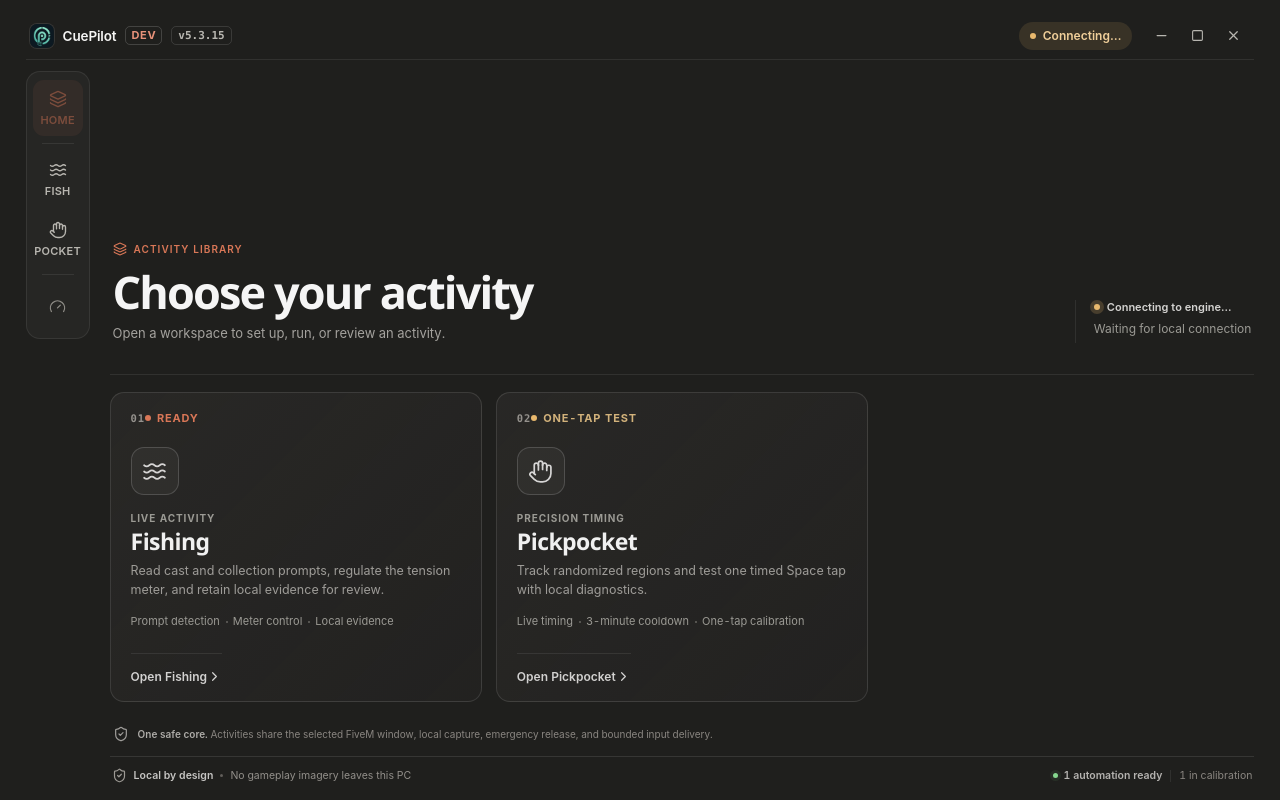
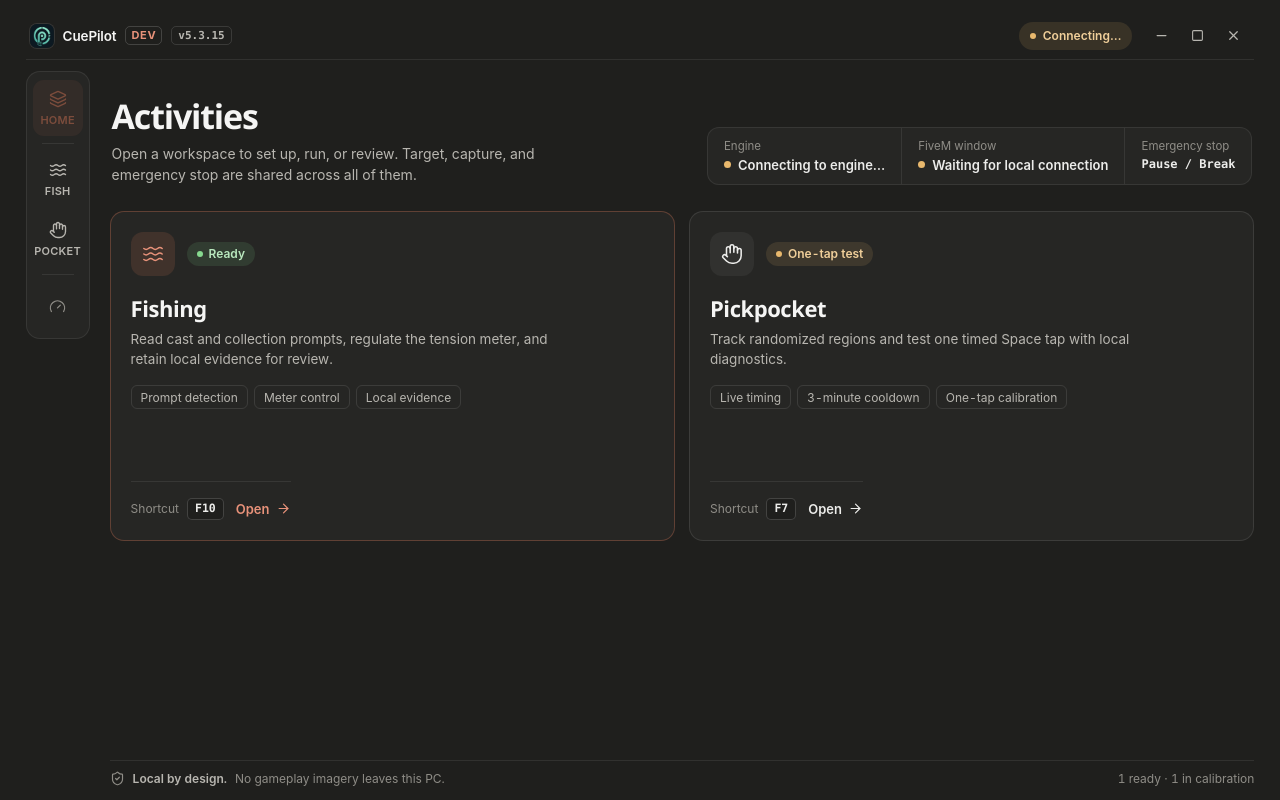
Before and after one commit to Blazzer10200/CuePilot, a Svelte app in the folder ui/: page / in a window 1280 px wide. Built offline with nearby package versions, Linux system fonts and the light colour scheme.

Commit message:
UI polish phase 4: home — Activities header with status strip, 2-column cards with status pills, chips and live shortcuts, computed availability footer

```diff
--- a/ui/src/App.svelte
+++ b/ui/src/App.svelte
@@ -761,7 +761,7 @@
   {/if}
 
   {#if selectedActivity === null}
-    <ActivityPicker engineConnected={engine.connected} {targetValid} focusActivity={homeFocusActivity} onselect={selectActivity} />
+    <ActivityPicker engineConnected={engine.connected} {targetValid} focusActivity={homeFocusActivity} shortcuts={{ fishing: hotkeyDisplay(engine.snapshot?.settings.startStop ?? defaultShortcuts.fishing), pickpocket: hotkeyDisplay(engine.snapshot?.settings.pickpocketStartStop ?? defaultShortcuts.pickpocket) }} onselect={selectActivity} />
   {:else if fishingSelected}
 
   <section class="hero" aria-labelledby="state-heading">
--- a/ui/src/app.css
+++ b/ui/src/app.css
@@ -508,98 +508,97 @@ button:active:not(:disabled) {
 }
 
 .activity-intro {
-  flex: 1 0 auto;
-  min-height: 210px;
-  padding: 42px 3px 31px;
-  border-bottom: 1px solid var(--line);
+  padding: 28px 2px 26px;
   display: flex;
   align-items: flex-end;
   justify-content: space-between;
-  gap: 48px;
-}
-
-.activity-intro > div {
-  max-width: 690px;
+  gap: 32px;
 }
 
 .activity-intro h1 {
-  margin: 13px 0 8px;
-  color: #f5f5f5;
+  margin: 0;
+  color: var(--text-strong);
   font-family: "Segoe UI Variable Display", "Segoe UI", sans-serif;
-  font-size: clamp(32px, 4vw, 45px);
-  font-weight: 690;
-  line-height: 1.02;
-  letter-spacing: -0.042em;
-}
-
-.activity-intro > div > p:last-child {
-  max-width: 62ch;
-  margin: 0;
-  color: #a4a29e;
+  font-size: var(--fs-display);
+  font-weight: 680;
+  line-height: 1.05;
+  letter-spacing: -0.035em;
+}
+
+.activity-intro p {
+  max-width: 56ch;
+  margin: 8px 0 0;
+  color: var(--text-2);
+  font-size: var(--fs-title);
+  line-height: 1.5;
+  text-wrap: pretty;
+}
+
+.library-status {
+  flex-shrink: 0;
+  display: flex;
+  border: 1px solid var(--line);
+  border-radius: var(--radius-lg);
+  background: var(--panel);
+  overflow: hidden;
+}
+
+.library-status > div {
+  padding: 11px 16px;
+  display: grid;
+  gap: 4px;
+  align-content: start;
+}
+
+.library-status > div + div {
+  border-left: 1px solid var(--line);
+}
+
+.library-status span {
+  color: var(--text-3);
+  font-size: 11.5px;
+}
+
+.library-status strong {
+  display: flex;
+  align-items: center;
+  gap: 7px;
+  color: var(--text);
   font-size: 13px;
-  line-height: 1.55;
-}
-
-.library-status {
-  min-width: 166px;
-  padding: 0 0 5px 18px;
-  border-left: 1px solid var(--line);
-  display: grid;
-  gap: 6px;
-}
-
-.library-status span {
-  display: inline-flex;
-  align-items: center;
-  gap: 7px;
-  color: #d4d3d1;
-  font-size: 11px;
   font-weight: 600;
-}
-
-.library-status span i {
-  width: 6px;
-  height: 6px;
+  white-space: nowrap;
+}
+
+.library-status strong i {
+  width: 7px;
+  height: 7px;
+  flex-shrink: 0;
   border-radius: 50%;
-  background: var(--accent);
-  box-shadow: 0 0 0 4px rgba(217, 119, 87, 0.06);
-}
-
-.library-status small {
-  color: var(--text-muted);
-  font-size: 12px;
-  line-height: 1.5;
-  max-width: 27ch;
-}
-
-.library-status.offline span i {
-  background: var(--warning);
-  box-shadow: 0 0 0 4px var(--muted-warning);
+}
+
+.library-status i.success { background: var(--success); }
+.library-status i.warning { background: var(--warning); }
+
+.library-status kbd {
+  color: var(--text);
+  font: 600 var(--fs-caption)/1.2 "Cascadia Code", Consolas, monospace;
+  white-space: nowrap;
 }
 
 .activity-grid {
-  flex: 0 0 auto;
-  padding: 17px 0 14px;
-  display: grid;
-  grid-template-columns: repeat(3, minmax(0, 1fr));
+  margin-bottom: 14px;
+  display: grid;
+  grid-template-columns: repeat(2, minmax(0, 1fr));
   gap: 14px;
 }
 
-.activity-card.preview::after { background: #d97757; }
-.activity-card.preview .activity-card__status,
-.activity-card.preview .activity-card__icon { color: #d97757; }
-.activity-card.preview .activity-card__status i { background: #d97757; }
-
 .activity-card {
-  position: relative;
-  min-height: 310px;
-  max-height: 460px;
-  padding: 18px 20px 17px;
-  overflow: hidden;
-  border: 1px solid rgba(255, 255, 255, 0.115);
-  border-radius: 14px;
+  min-height: 330px;
+  padding: 20px;
+  border: 1px solid rgba(255, 255, 255, 0.1);
+  border-radius: var(--radius-card);
   color: var(--text);
-  background: linear-gradient(135deg, rgba(43, 42, 40, 0.82), rgba(36, 35, 34, 0.7));
+  background: var(--panel);
   text-align: left;
   display: flex;
   flex-direction: column;
@@ -607,32 +606,21 @@ button:active:not(:disabled) {
   transition:
     transform var(--dur-base) var(--ease-out),
     border-color var(--dur-base) var(--ease-out),
-    background-color var(--dur-base) var(--ease-out),
-    box-shadow var(--dur-base) var(--ease-out),
-    opacity var(--dur-enter) var(--ease-emphasized);
-}
-
-.activity-card::after {
-  content: "";
-  position: absolute;
-  inset: auto -50px -70px auto;
-  width: 190px;
-  height: 190px;
-  border-radius: 50%;
-  opacity: 0;
-  background: none;
-  pointer-events: none;
+    box-shadow var(--dur-base) var(--ease-out);
+}
+
+.activity-card.ready {
+  border-color: rgba(217, 119, 87, 0.32);
 }
 
 .activity-card:hover {
   transform: translateY(var(--lift-card));
-  border-color: color-mix(in srgb, var(--accent) 34%, transparent);
-  background: linear-gradient(135deg, rgba(46, 45, 43, 0.92), rgba(38, 37, 35, 0.8));
-  box-shadow: 0 14px 32px rgba(0, 0, 0, 0.16);
-}
-
-.activity-card:focus-visible {
-  border-color: color-mix(in srgb, var(--accent) 54%, var(--line-strong));
+  border-color: rgba(255, 255, 255, 0.2);
+  box-shadow: 0 14px 32px rgba(0, 0, 0, 0.22);
+}
+
+.activity-card.ready:hover {
+  border-color: rgba(217, 119, 87, 0.55);
 }
 
 .activity-card:focus-visible {
@@ -644,137 +632,95 @@ button:active:not(:disabled) {
   display: flex;
   align-items: center;
   justify-content: space-between;
-}
-
-.activity-card__number {
-  color: #95928d;
-  font: 600 10.5px/1 "Cascadia Code", Consolas, monospace;
-  letter-spacing: 0.08em;
-}
-
-.activity-card__status {
+  gap: 12px;
+}
+
+.activity-card__icon {
+  width: 44px;
+  height: 44px;
+  border-radius: var(--radius-lg);
+  color: var(--text);
+  background: rgba(255, 255, 255, 0.05);
+  display: grid;
+  place-items: center;
+}
+
+.activity-card.ready .activity-card__icon {
+  color: var(--accent-text);
+  background: var(--accent-bg);
+}
+
+.activity-card__name {
+  margin-top: 20px;
+  color: var(--text-strong);
+  font: 650 var(--fs-card)/1.15 "Segoe UI Variable Display", "Segoe UI", sans-serif;
+  letter-spacing: -0.02em;
+}
+
+.activity-card__description {
+  max-width: 52ch;
+  margin-top: 8px;
+  color: var(--text-2);
+  font-size: var(--fs-body);
+  line-height: 1.5;
+}
+
+.activity-card__capabilities {
+  margin: 16px 0;
+  display: flex;
+  flex-wrap: wrap;
+  gap: 6px;
+}
+
+.activity-card__capabilities span {
   display: inline-flex;
   align-items: center;
+  height: 24px;
+  padding: 0 9px;
+  border: 1px solid rgba(255, 255, 255, 0.1);
+  border-radius: var(--radius-chip);
+  color: var(--text-2);
+  font-size: var(--fs-caption);
+}
+
+.activity-card__footer {
+  margin-top: auto;
+  padding-top: 16px;
+  border-top: 1px solid var(--line);
+  display: flex;
+  align-items: center;
+  justify-content: space-between;
+  gap: 12px;
+}
+
+.activity-card__shortcut {
+  display: inline-flex;
+  align-items: center;
+  gap: 8px;
+  color: var(--text-3);
+  font-size: var(--fs-caption);
+}
+
+.activity-card__shortcut kbd {
+  padding: 4px 7px;
+  border: 1px solid var(--line-strong);
+  border-radius: var(--radius-kbd);
+  background: rgba(0, 0, 0, 0.18);
+  color: var(--text);
+  font: 600 11.5px/1 "Cascadia Code", Consolas, monospace;
+}
+
+.activity-card__action {
+  display: inline-flex;
+  align-items: center;
   gap: 6px;
-  color: #adaba8;
-  font-size: 11px;
-  font-weight: 650;
-  letter-spacing: 0.075em;
-  text-transform: uppercase;
-}
-
-.activity-card__status i {
-  width: 6px;
-  height: 6px;
-  border-radius: 50%;
-  background: #898580;
-  transition: transform var(--dur-fast) var(--ease-out), background-color var(--dur-fast) var(--ease-out), box-shadow var(--dur-base) var(--ease-out);
-}
-
-.activity-card.ready .activity-card__status {
-  color: var(--accent);
-}
-
-.activity-card.observe .activity-card__status {
-  color: var(--accent);
-}
-
-.activity-card.observe .activity-card__status i {
-  background: var(--accent);
-  box-shadow: 0 0 0 3px rgba(217, 119, 87, 0.08);
-}
-
-.activity-card.ready .activity-card__status i {
-  background: var(--accent);
-}
-
-.activity-card.calibration .activity-card__status {
-  color: #d2b27b;
-}
-
-.activity-card.calibration .activity-card__status i {
-  background: var(--warning);
-}
-
-.activity-card__icon {
-  width: 48px;
-  height: 48px;
-  margin-top: 22px;
-  border: 1px solid var(--line-strong);
-  border-radius: 13px;
-  color: #d6d5d4;
-  background: rgba(255, 255, 255, 0.04);
-  display: grid;
-  place-items: center;
-  transition: transform var(--dur-base) var(--ease-emphasized), border-color var(--dur-base) var(--ease-out), background-color var(--dur-base) var(--ease-out);
-}
-
-.activity-card__copy {
-  margin-top: 17px;
-  display: grid;
-}
-
-.activity-card__copy small {
-  color: var(--text-muted);
-  font-size: 10px;
-  font-weight: 650;
-  letter-spacing: 0.09em;
-  text-transform: uppercase;
-}
-
-.activity-card__copy strong {
-  margin-top: 4px;
-  color: #f0f0f0;
-  font: 650 23px/1.15 "Segoe UI Variable Display", "Segoe UI", sans-serif;
-  letter-spacing: -0.025em;
-}
-
-.activity-card__copy > span {
-  max-width: 48ch;
-  margin-top: 8px;
-  color: #9e9c98;
-  font-size: 12.5px;
-  line-height: 1.5;
-}
-
-.activity-card__capabilities {
-  margin-top: 14px;
-  display: flex;
-  flex-wrap: wrap;
-  gap: 5px 13px;
-}
-
-.activity-card__capabilities span {
-  position: relative;
-  color: var(--text-muted);
-  font-size: 11px;
-}
-
-.activity-card__capabilities span + span::before {
-  content: "";
-  position: absolute;
-  left: -7px;
-  top: 50%;
-  width: 2px;
-  height: 2px;
-  border-radius: 50%;
-  background: #666460;
-}
-
-.activity-card__action {
-  margin-top: auto;
-  padding-top: 15px;
-  border-top: 1px solid rgba(255, 255, 255, 0.08);
-  color: #d2d1d0;
-  font-size: 12px;
-  font-weight: 600;
-  display: flex;
-  align-items: center;
-  justify-content: space-between;
-}
-
-.activity-card:hover .activity-card__action {
-  color: var(--accent);
+  color: var(--text);
+  font-size: 13px;
+  font-weight: 620;
+}
+
+.activity-card.ready .activity-card__action {
+  color: var(--accent-text);
 }
 
 .activity-card__action svg {
@@ -785,40 +731,28 @@ button:active:not(:disabled) {
   transform: translateX(3px);
 }
 
-.activity-card:hover .activity-card__icon {
-  color: var(--accent);
-  border-color: color-mix(in srgb, var(--accent) 40%, transparent);
-}
-
-.activity-card.ready:hover .activity-card__status i {
-  box-shadow: 0 0 0 4px rgba(217, 119, 87, 0.08);
-}
-
-.activity-note {
-  padding: 10px 3px 14px;
-  display: flex;
-  align-items: center;
-  gap: 9px;
-  color: #898580;
-}
-
-.activity-note svg {
-  color: #9f9d9a;
-  flex: 0 0 auto;
-}
-
-.activity-note p {
+.home-footer {
+  margin-top: auto;
+  padding-top: 10px;
+  border-top: 1px solid var(--line);
+  display: flex;
+  align-items: center;
+  justify-content: space-between;
+  gap: 16px;
+  color: var(--text-3);
+  font-size: var(--fs-caption);
+}
+
+.home-footer p {
   margin: 0;
-  font-size: 10px;
-}
-
-.activity-note strong {
-  color: #aeaca8;
-  font-weight: 620;
-}
-
-.activity-home__footer {
-  margin-top: auto;
+  display: flex;
+  align-items: center;
+  gap: 8px;
+}
+
+.home-footer strong {
+  color: var(--text-2);
+  font-weight: 600;
 }
 
 .workspace-header {
@@ -884,6 +818,8 @@ main:has(.live-layout) .app-content { gap: 8px; }
 }
 
 @media (max-width: 619px) {
+  .activity-intro { align-items: flex-start; flex-direction: column; }
+  .activity-grid { grid-template-columns: 1fr; }
   .workspace-header { align-items: flex-start; flex-direction: column; }
   .workspace-tools { width: 100%; flex-wrap: wrap; }
 }
@@ -3165,15 +3101,6 @@ summary:focus-visible {
   .status-footer {
     font-size: 10px;
   }
-
-  .activity-intro {
-    min-height: 196px;
-    padding-top: 34px;
-  }
-
-  .activity-card {
-    min-height: 300px;
-  }
 }
 
 @media (max-width: 900px) {
@@ -3209,87 +3136,21 @@ summary:focus-visible {
   }
 
   .activity-intro {
-    min-height: 132px;
-    padding: 22px 3px;
     align-items: center;
-    gap: 24px;
+    gap: 20px;
   }
 
-  .activity-intro h1 {
-    font-size: 30px;
-  }
-
-  .library-status {
-    min-width: 0;
-    padding: 0;
-    border-left: 0;
-    max-width: 210px;
-    flex-shrink: 0;
-  }
-
-  .activity-grid {
-    grid-template-columns: 1fr;
-    gap: 10px;
-  }
-
-  .activity-home .activity-card {
-    min-height: 0;
-    padding: 14px 18px;
-    display: grid;
-    grid-template-columns: 42px minmax(0, 1fr) auto;
-    column-gap: 16px;
-    row-gap: 8px;
-    align-items: center;
-  }
-
-  .activity-card__topline {
-    grid-column: 2 / -1;
-  }
-
-  .activity-card__number,
-  .activity-card__copy small,
-  .activity-card__capabilities {
+  .activity-intro p {
     display: none;
   }
 
-  .activity-card__icon {
-    grid-column: 1;
-    grid-row: 1 / 3;
-    width: 42px;
-    height: 42px;
-    margin: 0;
+  .library-status > div {
+    padding: 9px 12px;
   }
 
-  .activity-card__copy {
-    grid-column: 2;
-    margin: 0;
-  }
-
-  .activity-card__copy strong {
-    margin: 0;
-    font-size: 21px;
-  }
-
-  .activity-card__copy > span {
-    margin-top: 5px;
-    max-width: none;
-  }
-
-  .activity-card__action {
-    grid-column: 3;
-    grid-row: 2;
-    gap: 10px;
-    margin: 0;
-    padding: 0;
-    border: 0;
-  }
-
-  .activity-note {
-    padding-block: 8px;
-  }
-
-  .activity-home {
-    overflow: visible;
+  .activity-card {
+    min-height: 0;
+    padding: 16px;
   }
 }
 
@@ -3331,13 +3192,6 @@ summary:focus-visible {
     flex: 1 1 180px;
   }
 
-  .activity-intro h1 {
-    font-size: 31px;
-  }
-
-  .activity-card {
-    min-height: 285px;
-  }
 }
 
 @media (min-width: 1600px) {
@@ -3356,13 +3210,14 @@ summary:focus-visible {
   main { padding: 10px 14px 8px; }
   .workspace-header { min-height: 36px; }
   .workspace-title { font-size: 20px; }
-  .activity-intro { min-height:88px; padding:8px 3px; flex-direction:row; align-items:center; gap:12px; margin:4px 0; }
-  .activity-intro h1 { font-size:24px; margin:2px 0; }
-  .activity-intro > div > p:last-child { display:none; }
-  .activity-grid { gap:8px; }
-  .activity-home .activity-card { padding:10px 14px; }
-  .activity-card__copy strong { font-size:18px; }
-  .activity-note, .activity-home__footer { display:none; }
+  .activity-intro { padding:10px 2px 14px; }
+  .activity-intro h1 { font-size:var(--fs-page); }
+  .activity-grid { gap:10px; margin-bottom:10px; }
+  .activity-card { padding:14px 16px; }
+  .activity-card__icon { width:36px; height:36px; }
+  .activity-card__name { margin-top:12px; font-size:19px; }
+  .activity-card__capabilities { margin:12px 0; }
+  .activity-card__footer { padding-top:12px; }
 
   .hero { min-height:74px; margin:5px 0 8px; grid-template-columns:1fr; }
   .hero .control-orbit, .hero .detail { display:none; }
--- a/ui/src/lib/activities/ActivityPicker.svelte
+++ b/ui/src/lib/activities/ActivityPicker.svelte
@@ -1,20 +1,27 @@
 <script lang="ts">
   import { onMount, tick } from "svelte";
-  import { ChevronRight, Hand, KeyRound, Layers3, ShieldCheck, Waves } from "@lucide/svelte";
-  import { activities, type ActivityId } from "../activities";
+  import { ArrowRight, Hand, ShieldCheck, Waves } from "@lucide/svelte";
+  import { activities, type ActivityDefinition, type ActivityId } from "../activities";
 
   interface Props {
     engineConnected: boolean;
     targetValid: boolean;
     focusActivity: ActivityId | null;
+    shortcuts: Record<ActivityId, string>;
     onselect: (activityId: ActivityId) => void | Promise<void>;
   }
 
-  let { engineConnected, targetValid, focusActivity, onselect }: Props = $props();
+  let { engineConnected, targetValid, focusActivity, shortcuts, onselect }: Props = $props();
   let activityCardNodes: Partial<Record<ActivityId, HTMLButtonElement>> = $state({});
   const readyCount = activities.filter((activity) => activity.availability === "ready").length;
-  const observeCount = activities.filter((activity) => activity.availability === "observe" || activity.availability === "calibration").length;
+  const calibrationCount = activities.filter((activity) => activity.availability === "observe" || activity.availability === "calibration").length;
   const previewCount = activities.filter((activity) => activity.availability === "preview").length;
+  const availabilitySummary = [
+    [readyCount, "ready"],
+    [calibrationCount, "in calibration"],
+    [previewCount, "preview"],
+  ].filter(([count]) => count).map(([count, label]) => `${count} ${label}`).join(" · ");
+  const statusTone: Record<ActivityDefinition["availability"], string> = { ready: "success", observe: "warning", calibration: "warning", preview: "accent" };
 
   onMount(() => {
     if (focusActivity) void tick().then(() => activityCardNodes[focusActivity]?.focus());
@@ -23,13 +30,22 @@
 
 <section class="activity-intro" aria-labelledby="activity-heading">
   <div>
-    <p class="eyebrow"><Layers3 size={14} strokeWidth={1.9} /> Activity library</p>
-    <h1 id="activity-heading">Choose your activity</h1>
-    <p>Open a workspace to set up, run, or review an activity.</p>
+    <h1 id="activity-heading">Activities</h1>
+    <p>Open a workspace to set up, run, or review. Target, capture, and emergency stop are shared across all of them.</p>
   </div>
   <aside class="library-status" class:offline={!engineConnected} aria-label="Activity library status" aria-live="polite">
-    <span><i aria-hidden="true"></i>{engineConnected ? "Engine connected" : "Connecting to engine…"}</span>
-    <small>{!engineConnected ? "Waiting for local connection" : targetValid ? "FiveM window selected" : "Select a FiveM window in a workspace"}</small>
+    <div>
+      <span>Engine</span>
+      <strong><i class={engineConnected ? "success" : "warning"} aria-hidden="true"></i>{engineConnected ? "Connected" : "Connecting to engine…"}</strong>
+    </div>
+    <div>
+      <span>FiveM window</span>
+      <strong><i class={engineConnected && targetValid ? "success" : "warning"} aria-hidden="true"></i>{!engineConnected ? "Waiting for local connection" : targetValid ? "Selected" : "Not selected"}</strong>
+    </div>
+    <div>
+      <span>Emergency stop</span>
+      <kbd>Pause / Break</kbd>
+    </div>
   </aside>
 </section>
 
@@ -37,9 +53,6 @@
   {#each activities as activity, index (activity.id)}
     <button
       class:ready={activity.availability === "ready"}
-      class:observe={activity.availability === "observe"}
-      class:calibration={activity.availability === "calibration"}
-      class:preview={activity.availability === "preview"}
       class="activity-card"
       data-activity={activity.id}
       style={`--i:${index}`}
@@ -49,31 +62,25 @@
       aria-describedby={`activity-status-${activity.id} activity-description-${activity.id}`}
     >
       <span class="activity-card__topline">
-        <span class="activity-card__number" aria-hidden="true">0{index + 1}</span>
-        <span class="activity-card__status" id={`activity-status-${activity.id}`}><i aria-hidden="true"></i>{activity.statusLabel}</span>
+        <span class="activity-card__icon" aria-hidden="true">
+          {#if activity.id === "fishing"}<Waves size={22} strokeWidth={1.7} />{:else}<Hand size={22} strokeWidth={1.7} />{/if}
+        </span>
+        <span class={`status-pill ${statusTone[activity.availability]}`} id={`activity-status-${activity.id}`}><i aria-hidden="true"></i>{activity.statusLabel}</span>
       </span>
-      <span class="activity-card__icon" aria-hidden="true">
-        {#if activity.id === "fishing"}<Waves size={25} strokeWidth={1.65} />{:else if activity.id === "pickpocket"}<Hand size={25} strokeWidth={1.65} />{:else}<KeyRound size={25} strokeWidth={1.65} />{/if}
-      </span>
-      <span class="activity-card__copy">
-        <small>{activity.eyebrow}</small>
-        <strong>{activity.name}</strong>
-        <span id={`activity-description-${activity.id}`}>{activity.description}</span>
-      </span>
+      <strong class="activity-card__name">{activity.name}</strong>
+      <span class="activity-card__description" id={`activity-description-${activity.id}`}>{activity.description}</span>
       <span class="activity-card__capabilities" aria-label="Capabilities">
         {#each activity.capabilities as capability}<span>{capability}</span>{/each}
       </span>
-      <span class="activity-card__action">Open {activity.shortName}<ChevronRight size={15} strokeWidth={1.9} /></span>
+      <span class="activity-card__footer">
+        <span class="activity-card__shortcut">Shortcut <kbd>{shortcuts[activity.id]}</kbd></span>
+        <span class="activity-card__action">Open<ArrowRight size={15} strokeWidth={1.9} /></span>
+      </span>
     </button>
   {/each}
 </section>
 
-<section class="activity-note" aria-label="Shared safety">
-  <ShieldCheck size={16} strokeWidth={1.8} />
-  <p><strong>One safe core.</strong> Activities share the selected FiveM window, local capture, emergency release, and bounded input delivery.</p>
-</section>
-
-<footer class="status-footer activity-home__footer">
-  <div class="safety-summary"><ShieldCheck size={15} strokeWidth={1.9} /><p><strong>Local by design</strong><i></i>No gameplay imagery leaves this PC</p></div>
-  <div class="system-status" aria-label="Activity availability"><span><i></i>{readyCount} automation ready</span><b aria-hidden="true"></b><span>{observeCount} in calibration</span>{#if previewCount}<b aria-hidden="true"></b><span>{previewCount} preview</span>{/if}</div>
+<footer class="home-footer">
+  <p><ShieldCheck size={15} strokeWidth={1.9} /><strong>Local by design.</strong> No gameplay imagery leaves this PC.</p>
+  <span aria-label="Activity availability">{availabilitySummary}</span>
 </footer>
```
